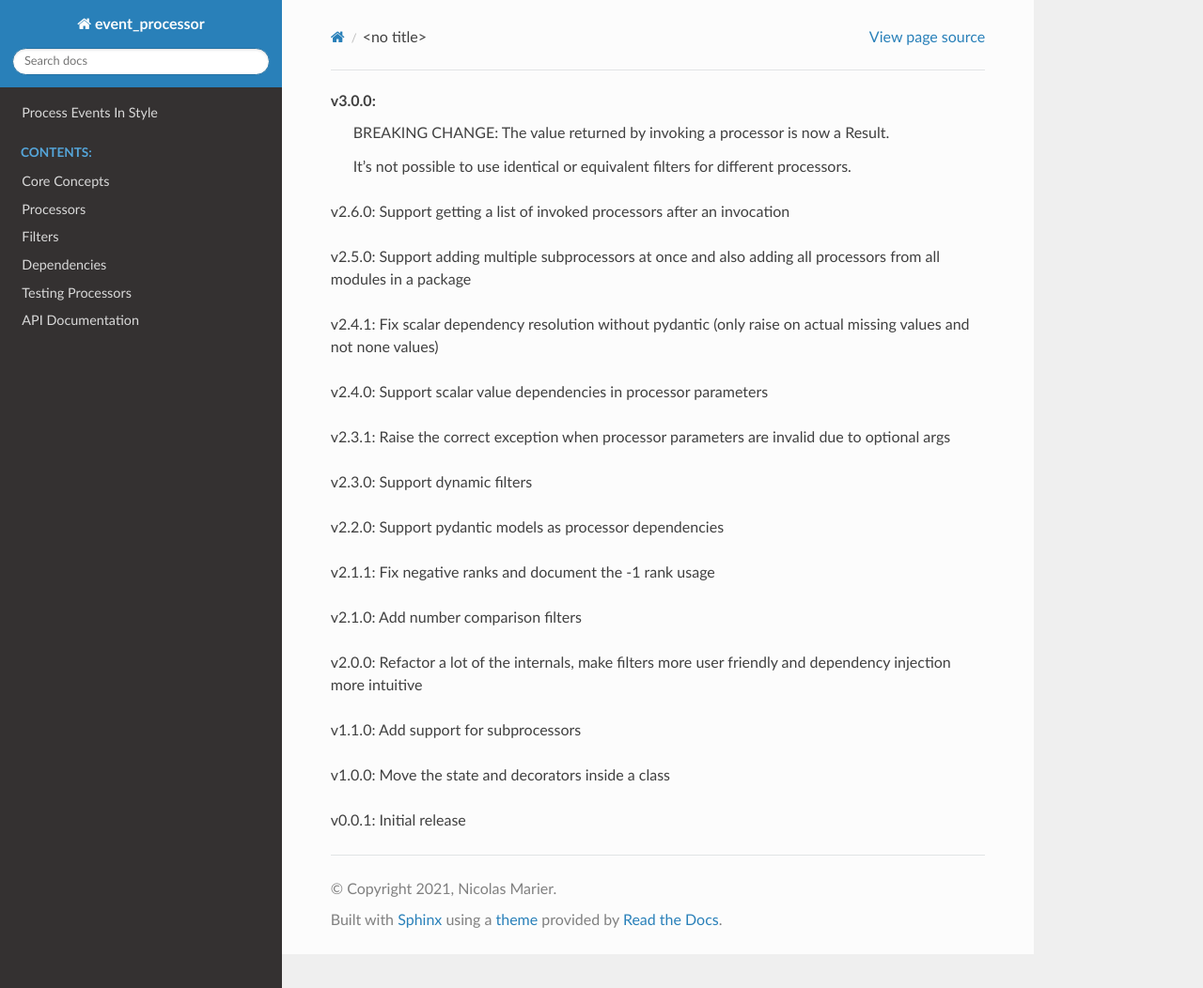
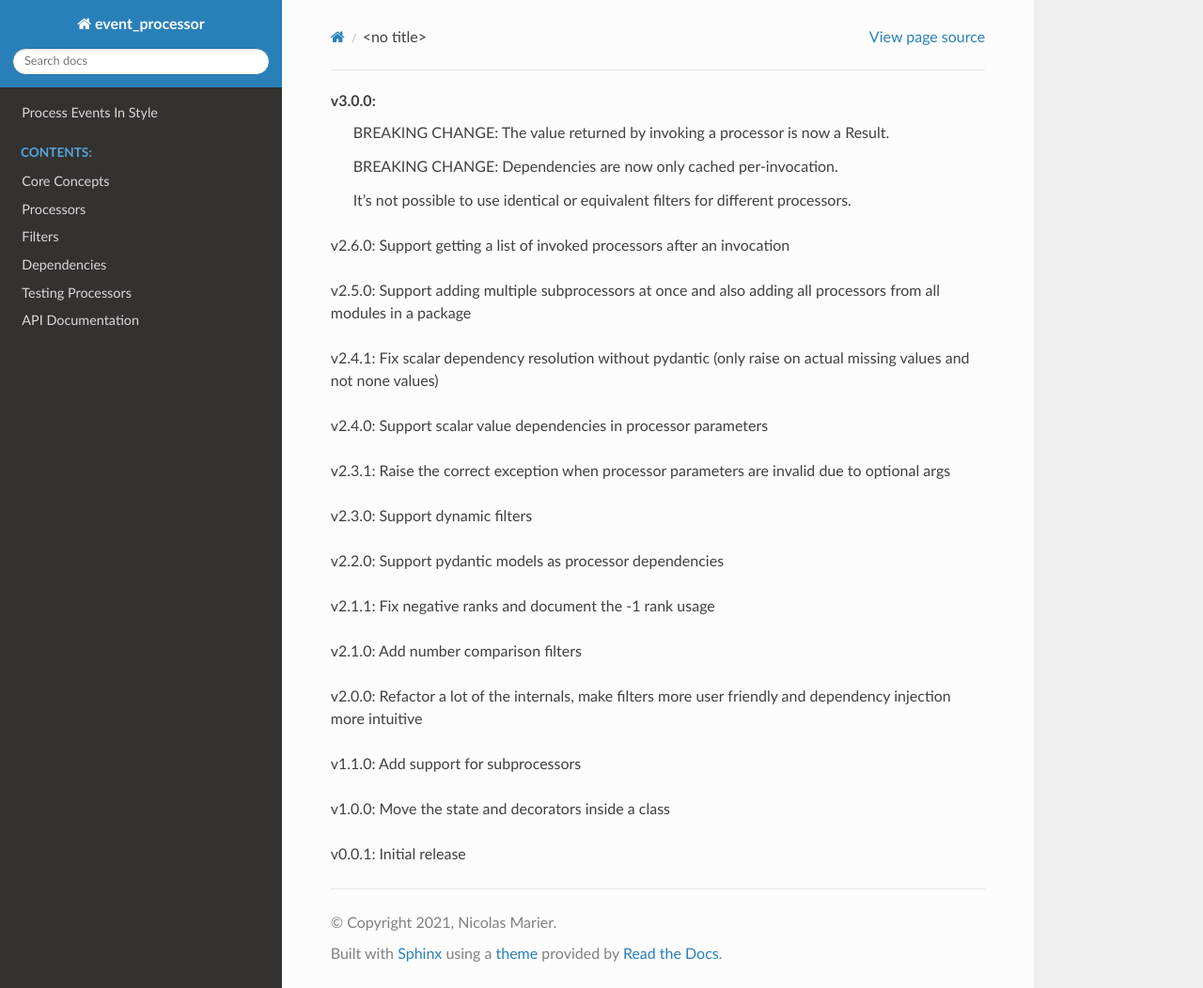
Before and after one commit to marier-nico/event-processor, a Sphinx documentation site: the page built from docs/content/changelog.rst, in a window 1280 px wide and 1052 px high. Shown: the whole window at 94% size. Built offline with Sphinx 7.4.7 and the Read the Docs theme 2.0.0, drawn with Linux system fonts in a browser that asks for light colours; the version number could not be read and is left out.

Commit message:
docs(changelog): add the caching breaking change

```diff
--- a/docs/content/changelog.rst
+++ b/docs/content/changelog.rst
@@ -1,5 +1,6 @@
 - v3.0.0:
     - BREAKING CHANGE: The value returned by invoking a processor is now a Result.
+    - BREAKING CHANGE: Dependencies are now only cached per-invocation.
     - It's not possible to use identical or equivalent filters for different processors.
 - v2.6.0: Support getting a list of invoked processors after an invocation
 - v2.5.0: Support adding multiple subprocessors at once and also adding all processors from all modules in a package
```
